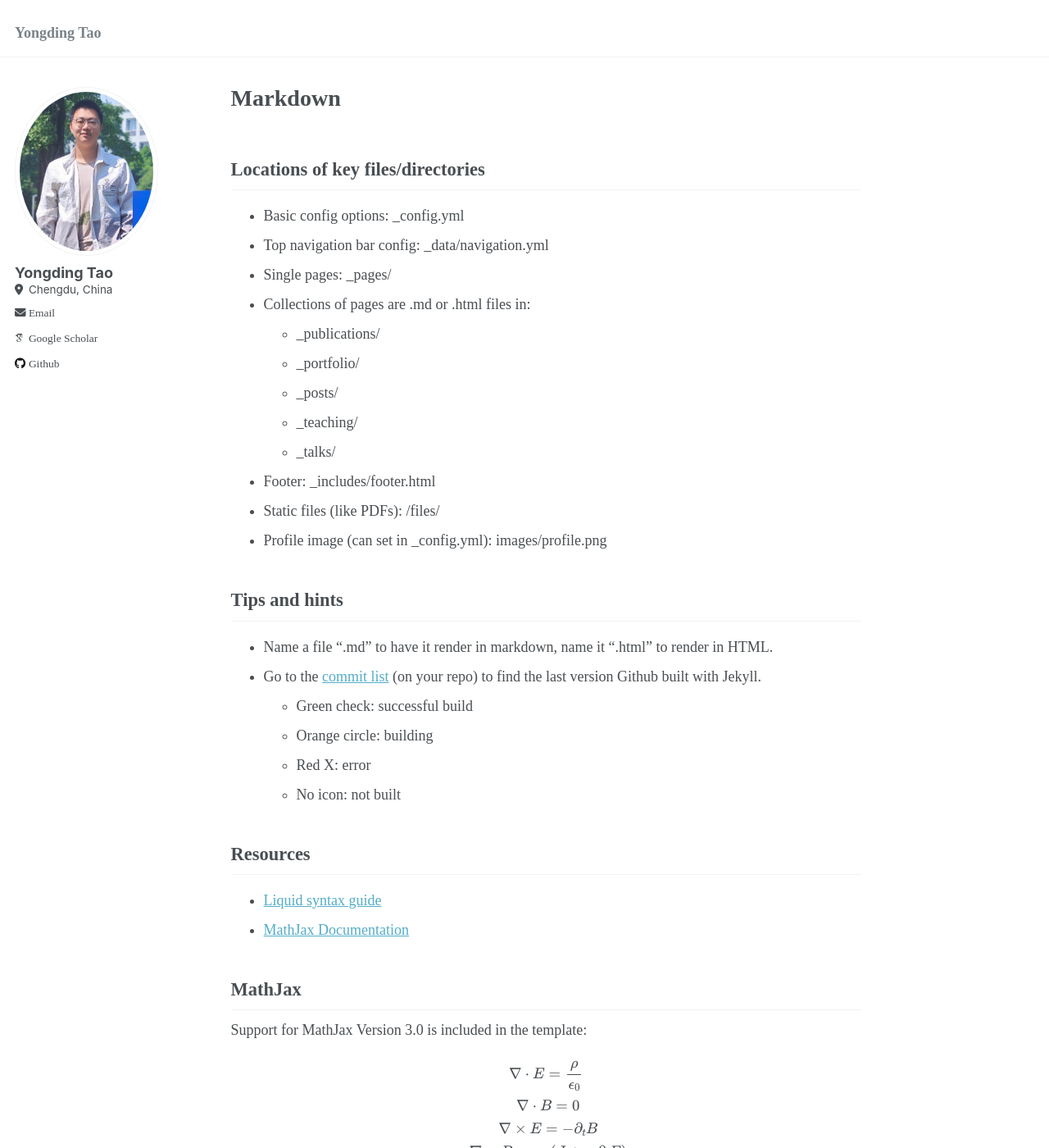
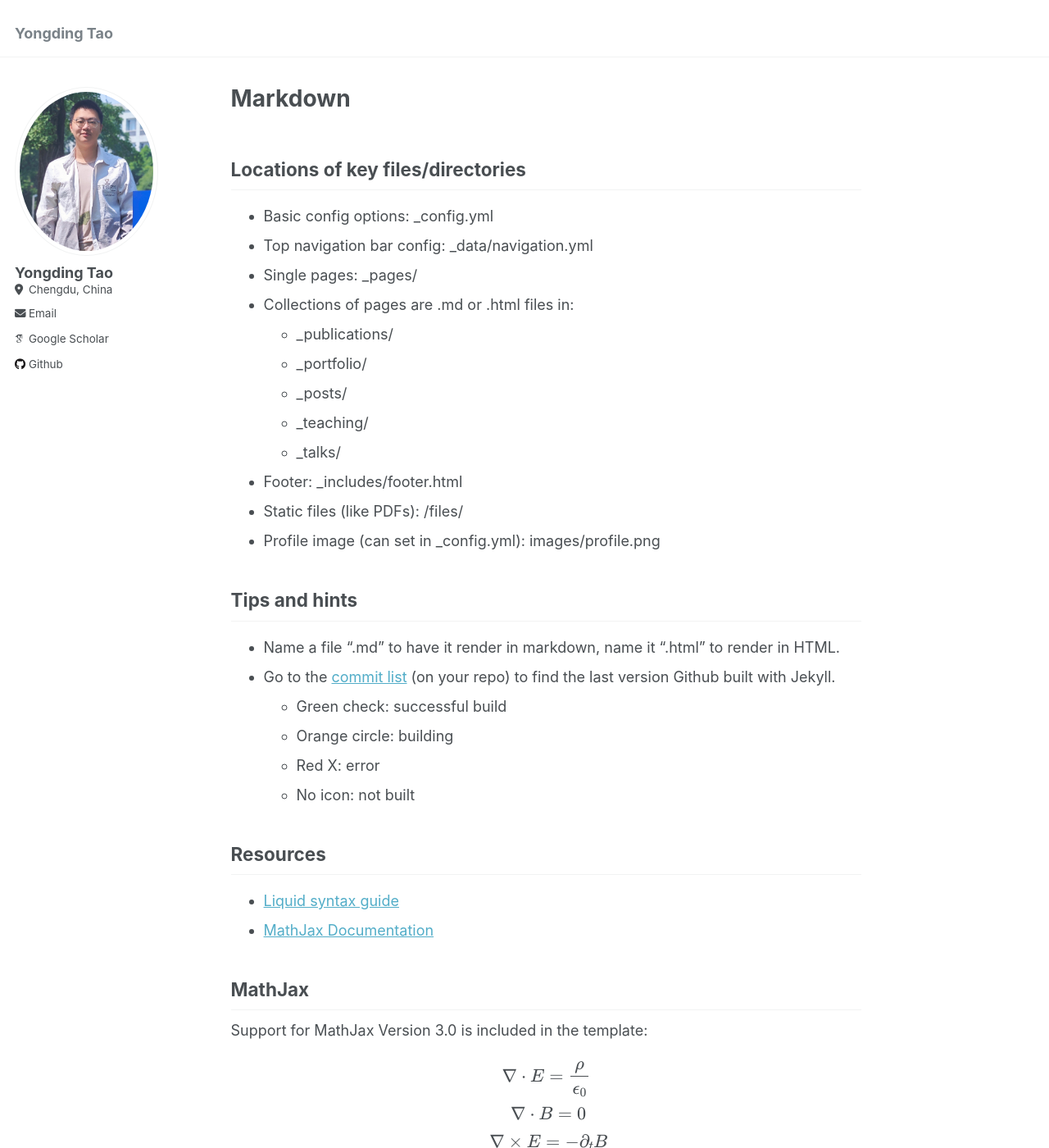
Before and after one commit to Yongding-Tao/Yongding-Tao.github.io, a Jekyll site: the page built from _pages/markdown.md, in a window 1280 px wide and 1400 px high. Shown: the whole window at 82% size. Built offline with Jekyll 4.4.1, drawn with Linux system fonts in a browser that asks for light colours; some web fonts are replaced.

Commit message:
Update main.scss

```diff
--- a/assets/css/main.scss
+++ b/assets/css/main.scss
@@ -39,11 +39,3 @@
 @import "vendor/font-awesome/brands";
 @import "vendor/magnific-popup/magnific-popup";
 @import "print";
-
-body {
-    font-family: 'Times New Roman', Times, serif;
-}
-
-h1, h2, h3, h4, h5, h6, p, a {
-    font-family: 'Times New Roman', Times, serif;
-}
```
